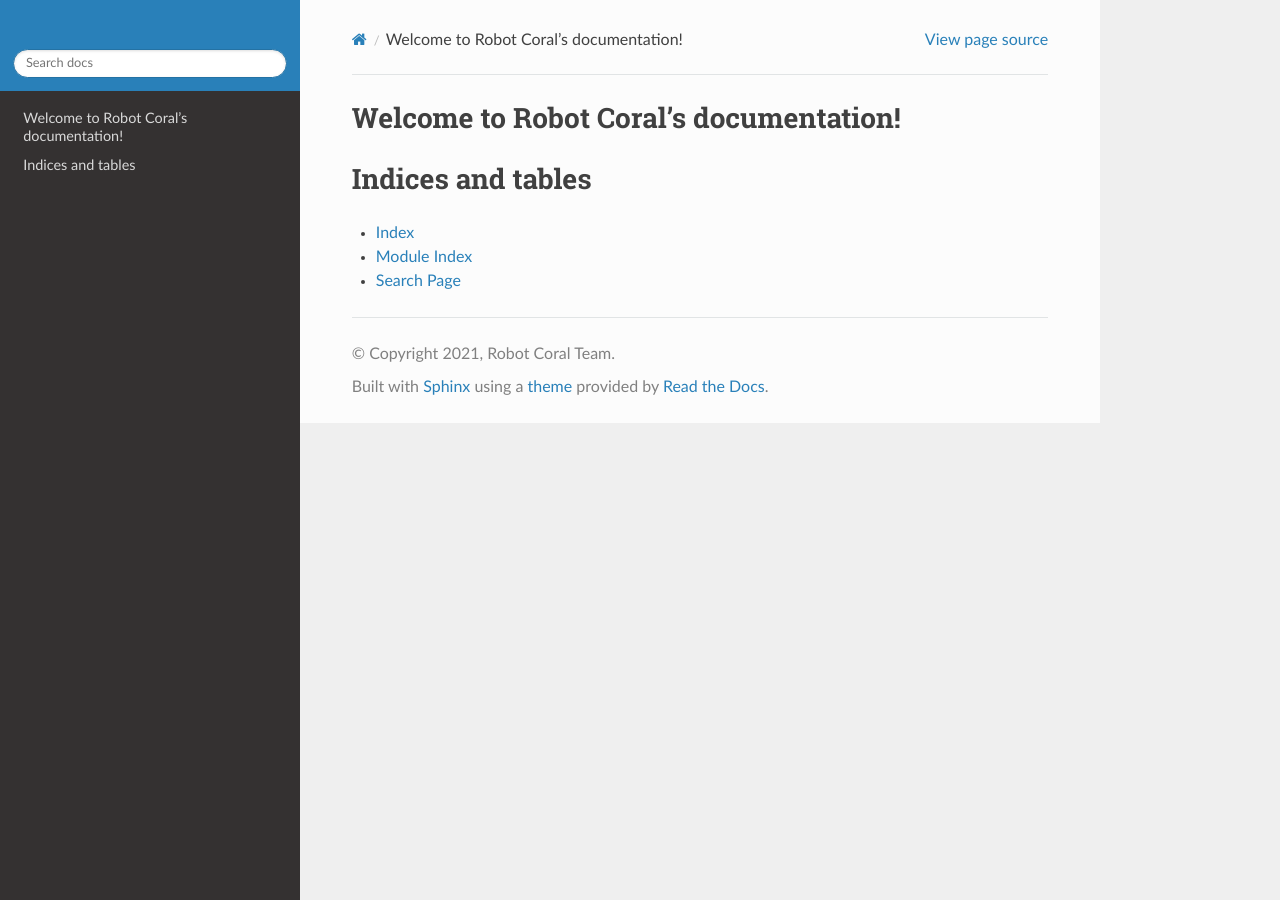
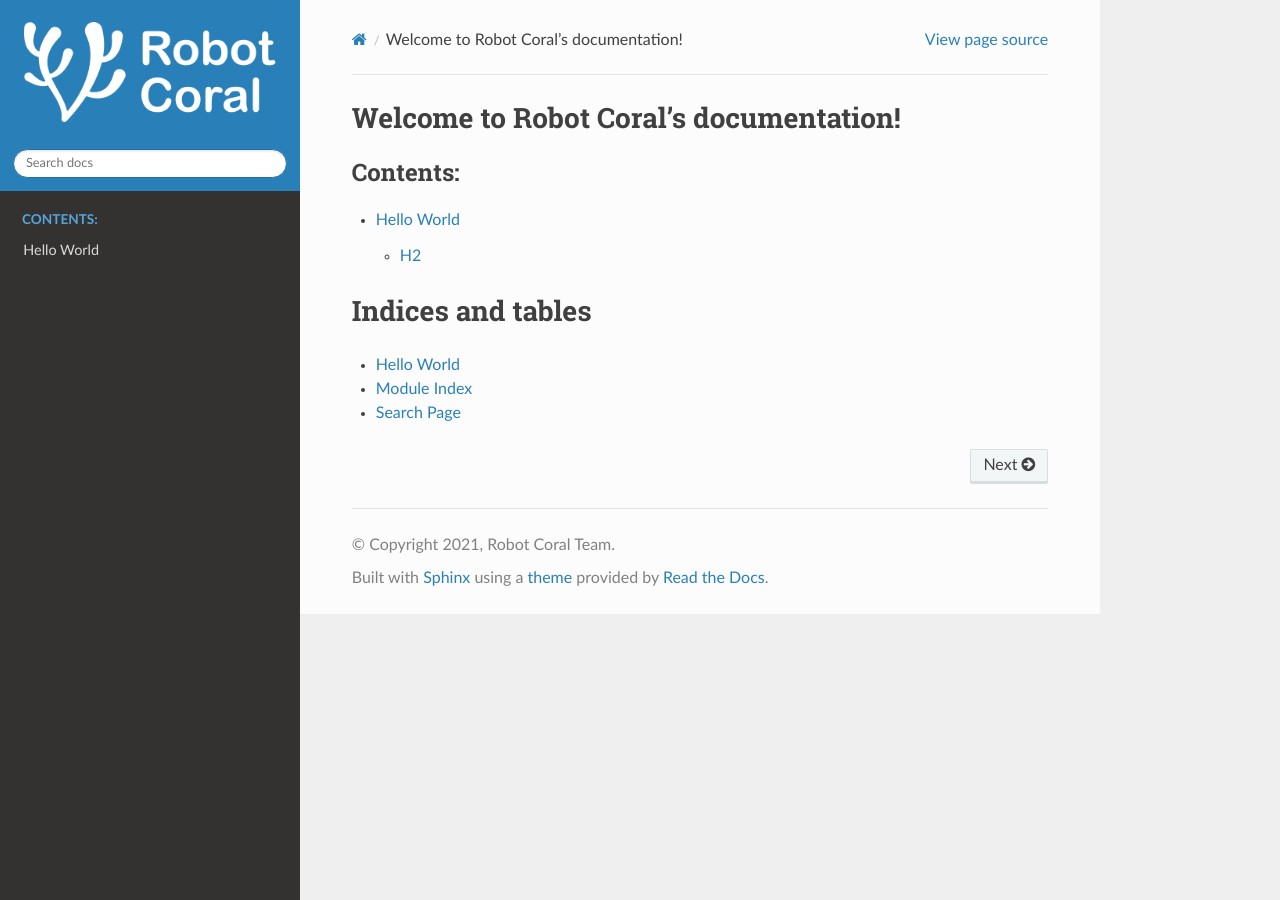
Before and after one commit to robotcoral/coral-app, a Sphinx documentation site: the page built from docs/source/index.rst, in a window 1280 px wide. Built offline with Sphinx 7.4.7 and the Read the Docs theme 2.0.0, drawn with Linux system fonts in a browser that asks for light colours.

Commit message:
doc: update doc

```diff
--- /dev/null
+++ b/docs/source/_docfiles/test.md
@@ -0,0 +1,7 @@
+# Hello World
+Hello World
+
+## H2
+Test 2
+
+### H3
--- /dev/null
+++ b/docs/source/_templates/custom.css
@@ -0,0 +1,9 @@
+.wy-side-nav-search{
+    background-color: #000000;
+	background-image: linear-gradient(to top right,#A20098,#F56B6B);
+}
+
+.body{
+    font-size: large;
+
+}
--- a/docs/source/conf.py
+++ b/docs/source/conf.py
@@ -44,6 +44,7 @@ templates_path = ['_templates']
 # This pattern also affects html_static_path and html_extra_path.
 exclude_patterns = []
 
+root_doc = 'index'
 
 # -- Options for HTML output -------------------------------------------------
 
@@ -57,11 +58,13 @@ html_theme = 'sphinx_rtd_theme'
 # so a file named "default.css" will overwrite the builtin "default.css".
 html_static_path = ['_static']
 
-html_logo = "_images/logo_monochrome_white.svg"
+#html_css_files = [
+#    'style.css',
+#]
+
+html_logo = "_images/logo_monochrome_white.png"
 html_theme_options = {
     'logo_only': True,
     'display_version': True,
     'style_external_links': True
 }
-
-root_doc = 'index'
--- a/docs/source/index.rst
+++ b/docs/source/index.rst
@@ -10,11 +10,12 @@ Welcome to Robot Coral's documentation!
    :maxdepth: 2
    :caption: Contents:
 
+   _docfiles/test.md
 
 
 Indices and tables
 ==================
 
-* :ref:`genindex`
+* :doc:`_docfiles/test`
 * :ref:`modindex`
 * :ref:`search`
```
Also changed, not shown: .readthedocs.yaml, docs/source/_images/logo_monochrome_white.png (added), docs/source/_images/logo_monochrome_white.svg (deleted), docs/source/requirements.txt (renamed from docs/requirements.txt).
